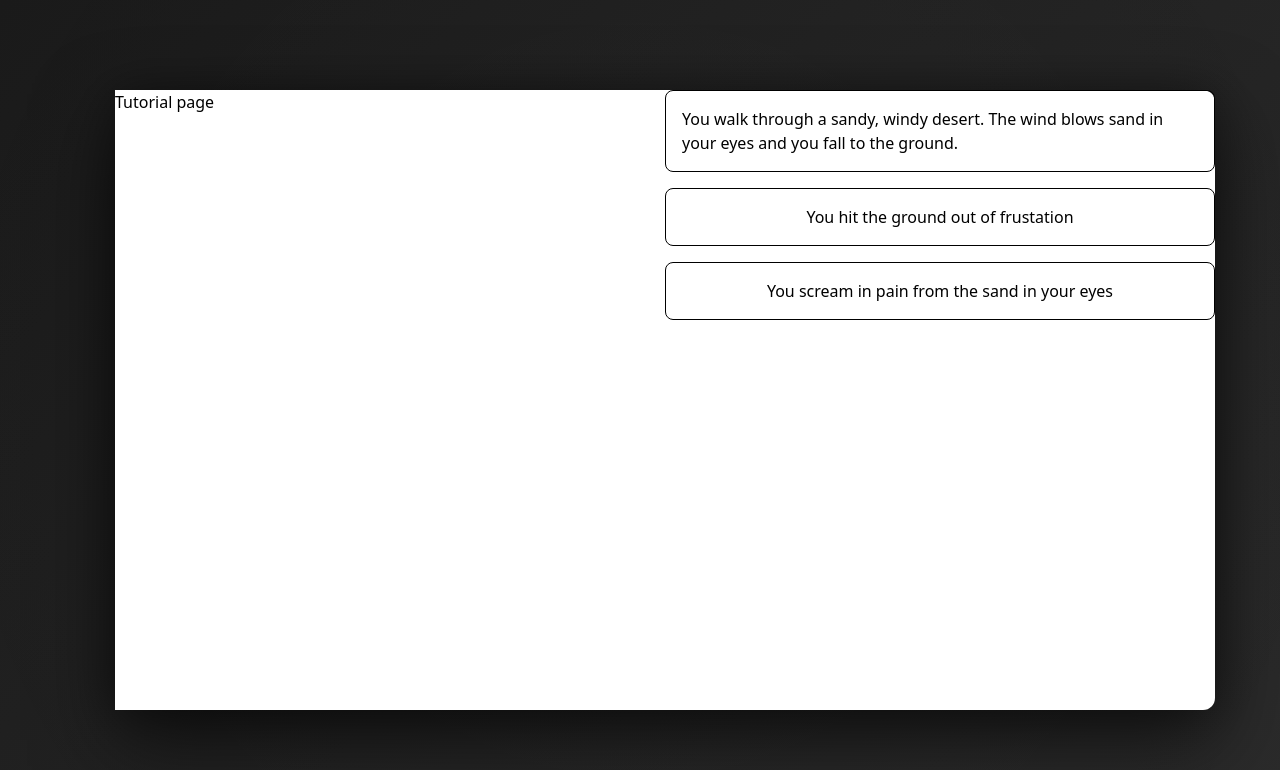
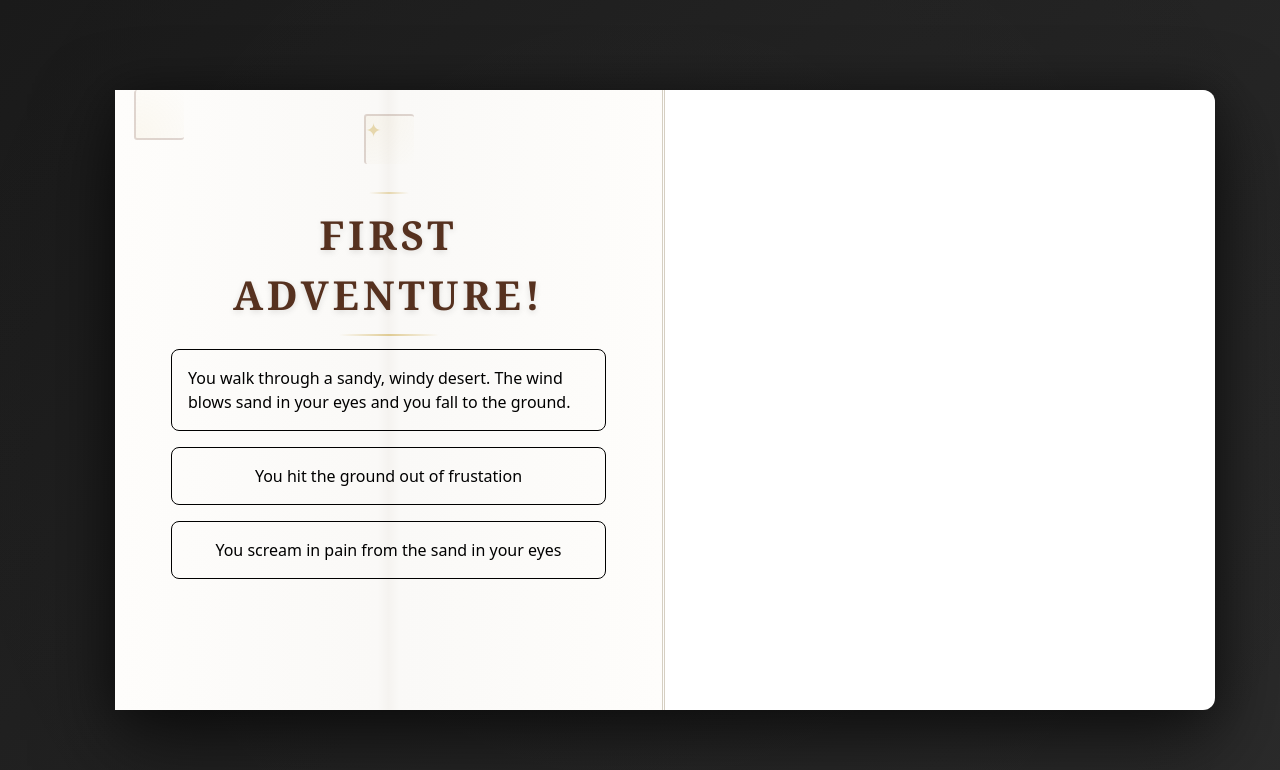
Before and after one commit to Boekenwurmen/boekenwurmen-frontend, a SvelteKit app: page /read in a window 1280 px wide. Shown: the top 770 px of the page. Built offline with nearby package versions, Linux system fonts and the light colour scheme.

Commit message:
styled the book-reading page with the styles from the main page

```diff
--- a/src/lib/components/ChooseAction.svelte
+++ b/src/lib/components/ChooseAction.svelte
@@ -9,6 +9,6 @@
     }
 </script>
 
-<button class="w-full border rounded-lg p-4 my-4 block" on:click={setPage}>
+<button class="w-full border rounded-lg p-4 my-4 block hover:bg-opacity-10 hover:bg-gray-200 transition-colors" on:click={setPage}>
     {action.name}
 </button>
--- a/src/lib/components/Reader.svelte
+++ b/src/lib/components/Reader.svelte
@@ -8,7 +8,7 @@
     setContext('page', state);
 </script>
 
-<div>
+<div class="w-full">
     <ReadingWindow/>
     <ActionWindow/>
 </div>
--- a/src/lib/components/ReadingWindow.svelte
+++ b/src/lib/components/ReadingWindow.svelte
@@ -15,4 +15,4 @@
     })
 </script>
 
-<p class="max-w-2xl border rounded-lg p-4 typing">{myTypeWriter.shown}</p>
+<p class="w-full border rounded-lg p-4 typing">{myTypeWriter.shown}</p>
--- a/src/routes/read/+page.svelte
+++ b/src/routes/read/+page.svelte
@@ -2,5 +2,11 @@
     import Reader from "../../lib/components/Reader.svelte";
 </script>
 
-<h1>Tutorial page</h1>
-<Reader/>
+<div class="book-page book-page-left">
+	<div class="start-screen">
+		<div class="start-container">
+			<h1 class="page-title">First Adventure!</h1>
+		</div>
+	</div>
+    <Reader/>
+</div>
```
